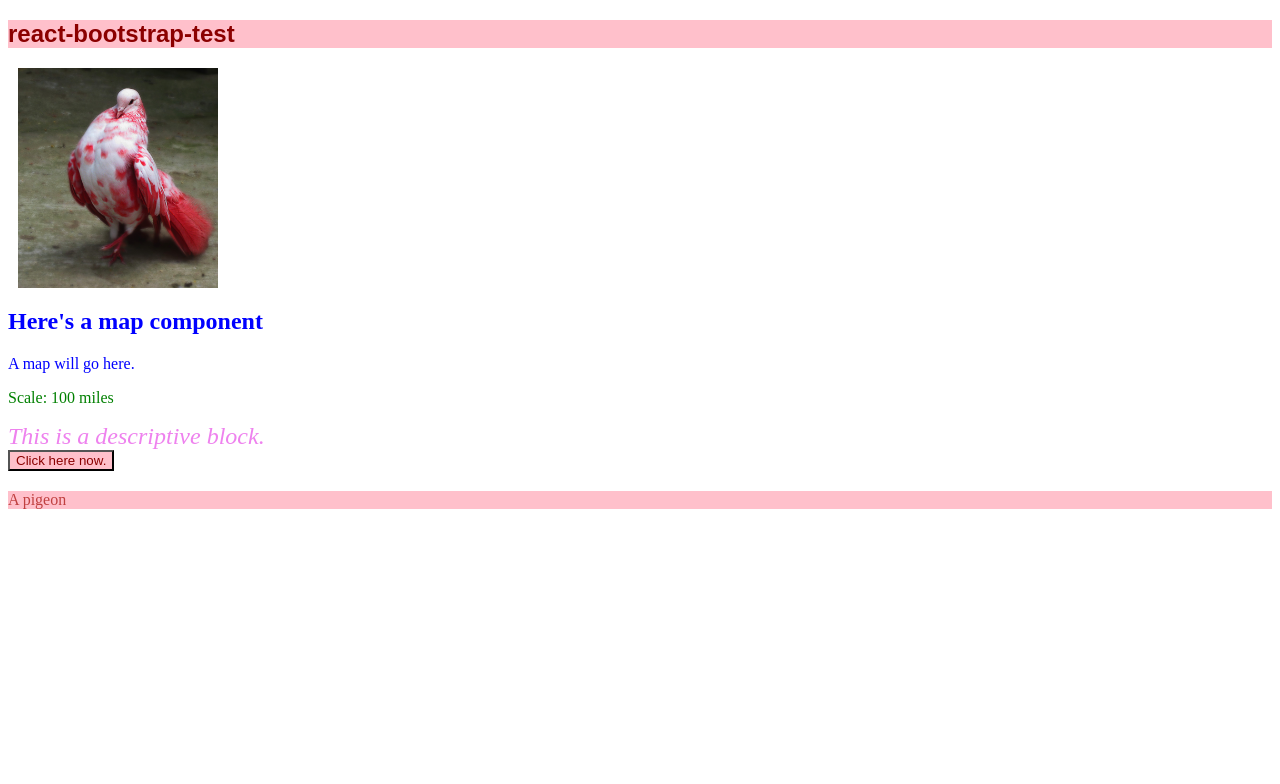
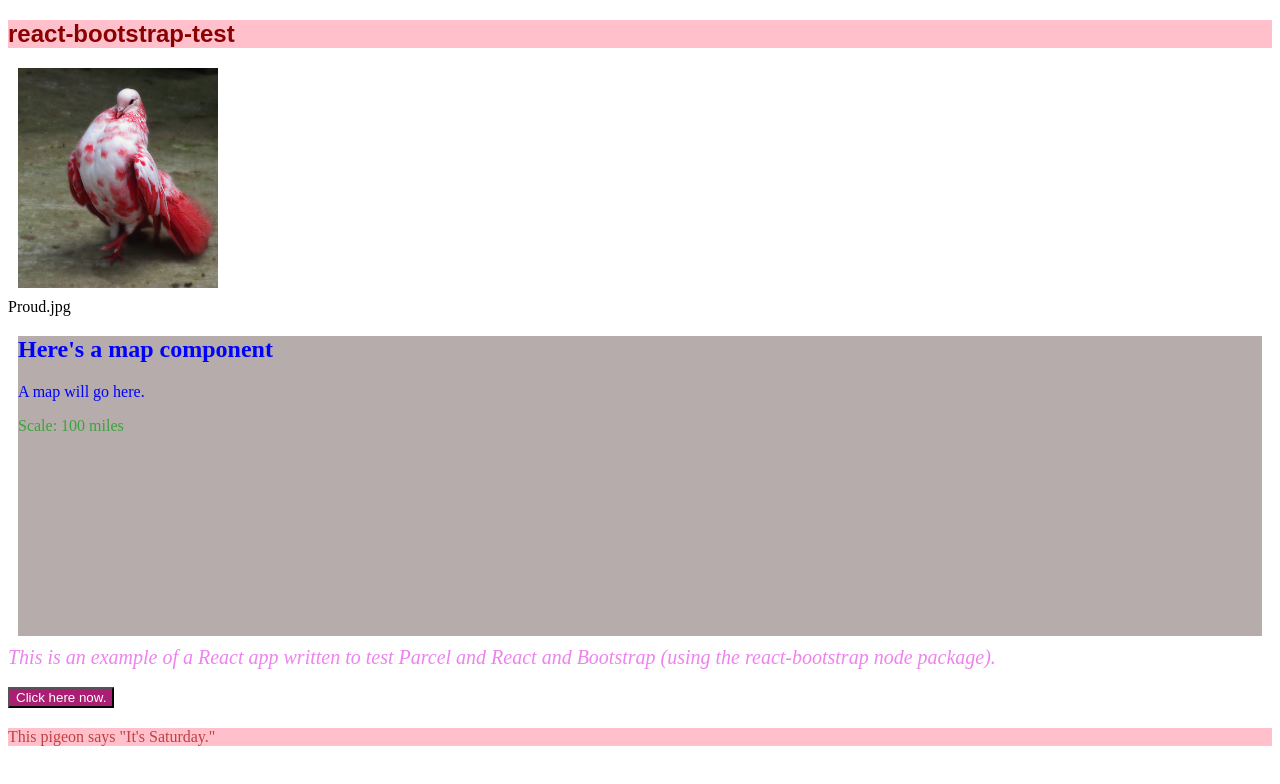
Before and after one commit to brian32768/react-bootstrap-test, a React app: page / in a window 1280 px wide. Shown: the top 784 px of the page. Built offline with nearby package versions, Linux system fonts and the light colour scheme.

Commit message:
learnin and a learnin

```diff
--- a/src/App.css
+++ b/src/App.css
@@ -12,22 +12,25 @@ h1 {
 }
 
 button {
-    color: darkred;
-    background-color: pink;
+    color: white;
+    background-color: rgb(170, 31, 115);
 }
 
-map {
+#map {
     color: blue;
-    height: 400px;
-}
-scalebar {
-    color: green;
+    height: 300px;
+    background-color: rgb(182, 172, 171);
+    margin: 10px;
 }
 
-desc {
+#scalebar {
+    color: rgb(62, 162, 60);
+}
+
+#desc {
     color: violet;
     font-style: italic;
-    font-size: 18pt;
+    font-size: 15pt;
 }
 
 footer {
--- a/src/App.js
+++ b/src/App.js
@@ -1,4 +1,4 @@
-// App.js
+// App.js react-bootstrap-test
 // This looks almost like JavaScript (um well some version of it, probably ES6)
 // but really it's JSX so don't be confused by what appear to be strings of
 // HTML strewn randomly into the ES6 source code. That's JSX.
@@ -6,7 +6,7 @@
 import React from "react";
 import ReactDOM from "react-dom";
 import './App.css';
-import Map from './Map.js';
+import Map from "./Map.js";
 
 let clickHandler = function(evt) {
     console.log("Click!");
@@ -26,42 +26,62 @@ function getDatestamp() {
 
 class DescriptionBlock extends React.Component {
     render() {
-        return <desc>
+        return <div id="desc">
             This is an example of a <em>React</em> app written to test Parcel and React and Bootstrap
             (using the react-bootstrap node package).
-        </desc>
+        </div>
     }
 }
-// Define a new React component.
+
+const days = ["Sunday","Monday","Tuesday","Wednesday","Thurdsay","Friday","Saturday"];
+
+class SpecialDay extends React.Component {
+    render() {
+        let item = this.props.item;
+        let day = days[item];
+        if (item == 5) {
+            item = <b>Happy {day}!!!</b>
+        } else {
+            item = <span>It's {day}.</span>
+        }
+        return <span>{item}</span>
+    }
+}
+
 class BootstrapComponent extends React.Component {
+    constructor() {
+        super();
+        this.logo = 'pigeon';
+    }
     render() {
-      return <div>
+        let words = <span> {this.props.footer} says "<SpecialDay item={new Date().getDay()}/>"</span>
+        return (
+        <div>
             <section>
-
                 <header>
                     <h1>react-bootstrap-test</h1>
-        <div id="logo">css loads a picture here</div>
+                    <div id="logo">{this.logo}</div>
+                    <div>Proud.jpg</div>
                 </header>
 
                 <main>
                     <Map>A map will go here.</Map>
-        <desc>This is a descriptive block.</desc>
+                    <DescriptionBlock>This is a descriptive block.</DescriptionBlock>
                     <br />
                     <button>Click here now.</button>
                 </main>
 
                 <footer>
-        {this.props.footer}
+                    { words }
                 </footer>
-
             </section>
-    </div>;
+        </div>
+        );
     }
 }
 
 // Mount the component onto the DOM in the div known as "app".
 let mountNode = document.getElementById("app");
-ReactDOM.render(<BootstrapComponent footer="A pigeon" />, mountNode);
-//console.log('tags', Object.keys(React.DOM).sort());
+ReactDOM.render(<BootstrapComponent footer="This pigeon" />, mountNode);
 
 // That's all!
--- a/src/Map.js
+++ b/src/Map.js
@@ -1,4 +1,4 @@
-// Map.js
+// Map.js react-bootstrap-test
 //
 import React from 'react';
 
@@ -8,17 +8,16 @@ import React from 'react';
 
 class Map extends React.Component {
     render() {
-
         // There is a 'map' class defined in App.css
         // that defines the style for map contents.
         return (
-            <map>
+            <div id="map">
               <h2>Here's a map component</h2>
               <p>
                 {this.props.children}
               </p>
               <ScaleBar>Scale: 100 miles</ScaleBar>
-            </map>
+            </div>
         );
     }
 }
@@ -29,11 +28,11 @@ class ScaleBar extends React.Component {
         // There is a 'scalebar' class defined in App.css
         // that defines the style for a scale bar.
         return (
-            <scalebar>
+            <div id="scalebar">
               <p>
                 {this.props.children}
               </p>
-            </scalebar>
+            </div>
         );
     }
 }
```
Lines whose indentation alone changed are shown as unchanged.
